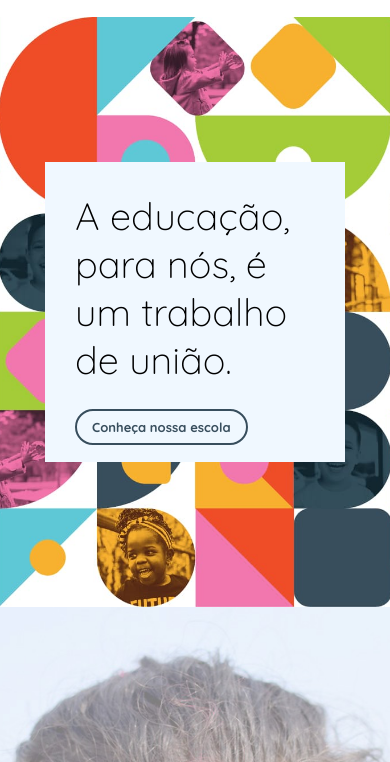
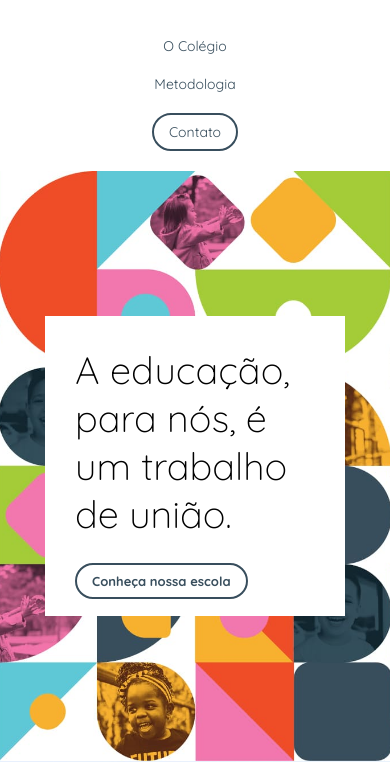
Before and after one commit to railtonperenha/colegio-abc, a plain HTML site: page index.html in a window 390 px wide. Both pictures are taken after a click on the element 354 px from the left and 36 px from the top of the page. Shown: the part 82-844 px from the top of the page. Drawn offline with nearby package versions, Linux system fonts and the light colour scheme; a web font is replaced by a local one.

Commit message:
Update 2.0
troquei a cor do background do texto da seção banner e adicionei um script JS para deixar o menu "hamburguer" funcional.

```diff
--- a/assets/css/banner.css
+++ b/assets/css/banner.css
@@ -18,7 +18,7 @@
     margin: auto;
     padding: 3rem;
     font-family: var(--font-text);
-    background-color: aliceblue;
+    background-color: #FFF;
 }
 
 .text-banner .title {
--- /dev/null
+++ b/assets/js/script.js
@@ -0,0 +1,4 @@
+document.querySelector('.menu-opener').addEventListener('click', () => {
+    let nav = document.querySelector('header nav');
+    nav.classList.toggle('opened');
+});
--- a/index.html
+++ b/index.html
@@ -132,5 +132,7 @@
             </div>
         </div>
     </footer>
+
+    <script src="assets/js/script.js"></script>
 </body>
 </html>
```
